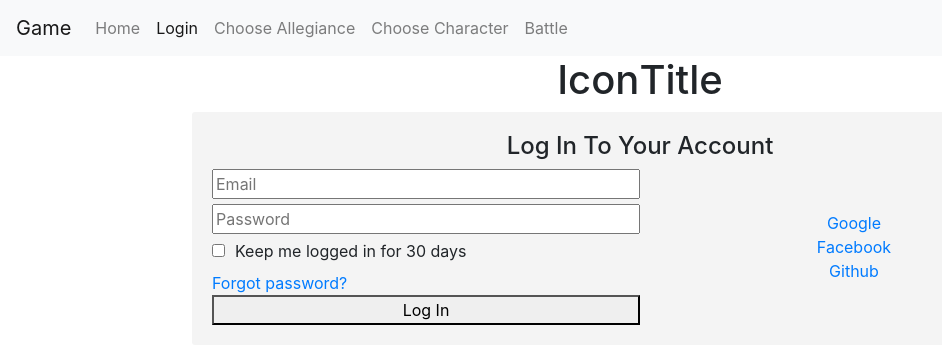
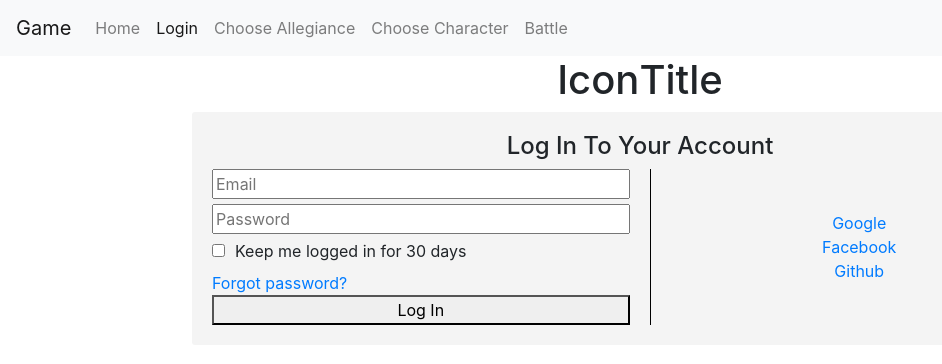
Before and after one commit to romansenin/oathbreaker, a React (Create React App) app in the folder client/: page /login in a window 1280 px wide. Shown: the top 364 px of the page, without its empty margins (0-942 px from the left). Built offline with nearby package versions, Linux system fonts and the light colour scheme; the HTML template or start-up script is replaced by a standard one.

Commit message:
added a border between the login options

```diff
--- a/client/src/pages/LoginPage/Login.css
+++ b/client/src/pages/LoginPage/Login.css
@@ -43,3 +43,8 @@
 input[type="checkbox"] {
   margin-right: 10px;
 }
+
+.form-container .local-login {
+  border-right: 1px solid #000;
+  padding-right: 20px;
+}
```
